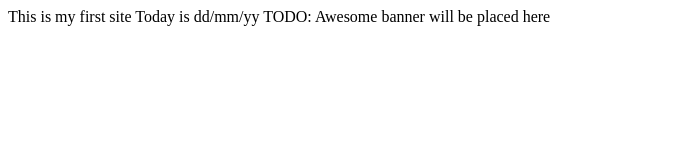
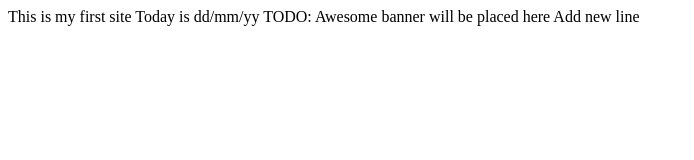
Before and after one commit to Temyc/ItmoStudy, a website: page site/index.html in a window 1280 px wide. Shown: the whole page, without its empty margins (0-694 px from the left). Drawn offline with Linux system fonts and the light colour scheme.

Commit message:
training

```diff
--- a/site/index.html
+++ b/site/index.html
@@ -10,5 +10,6 @@
     This is my first site
     Today is dd/mm/yy
     TODO: Awesome banner will be placed here
+    Add new line
 </body>
 </html>
```
